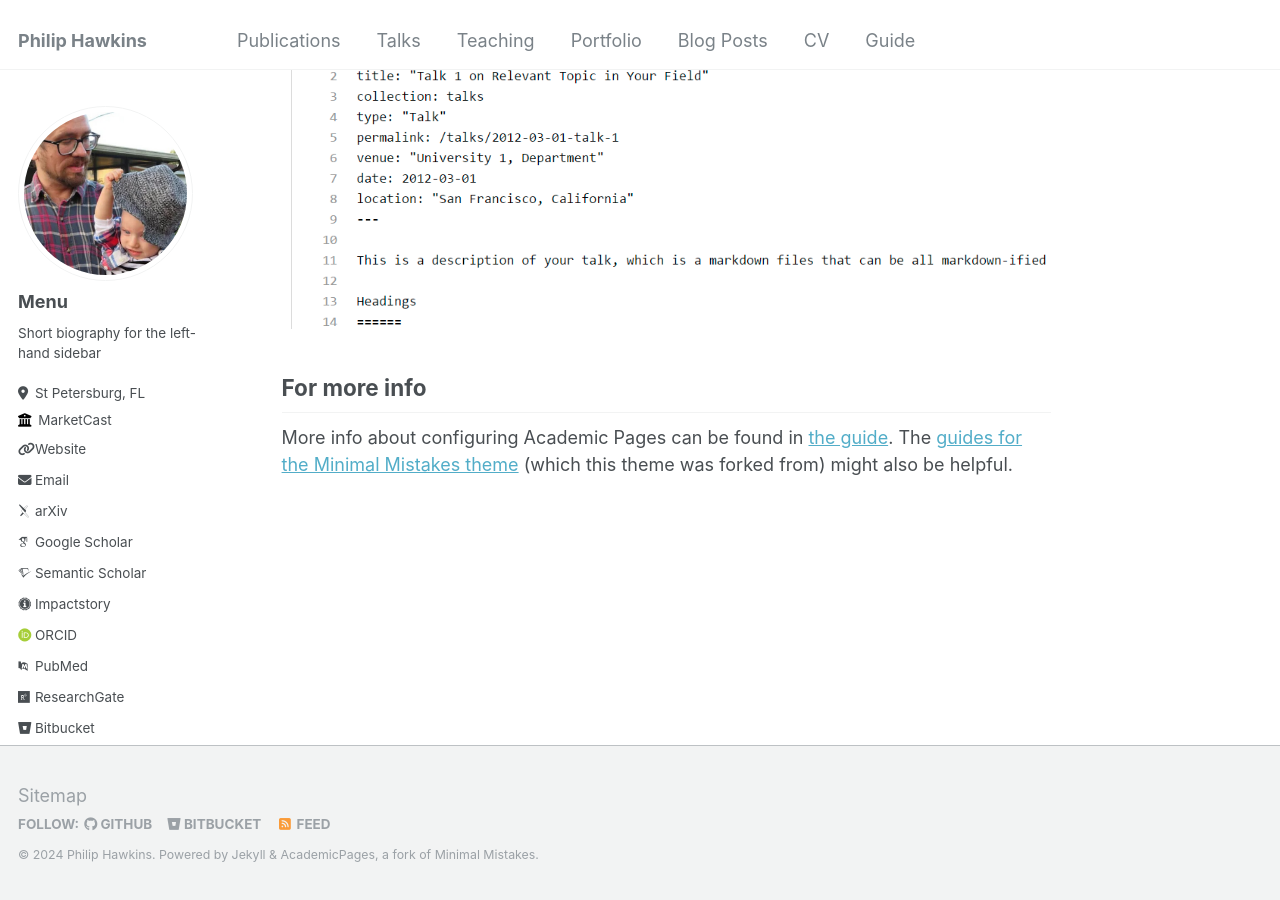
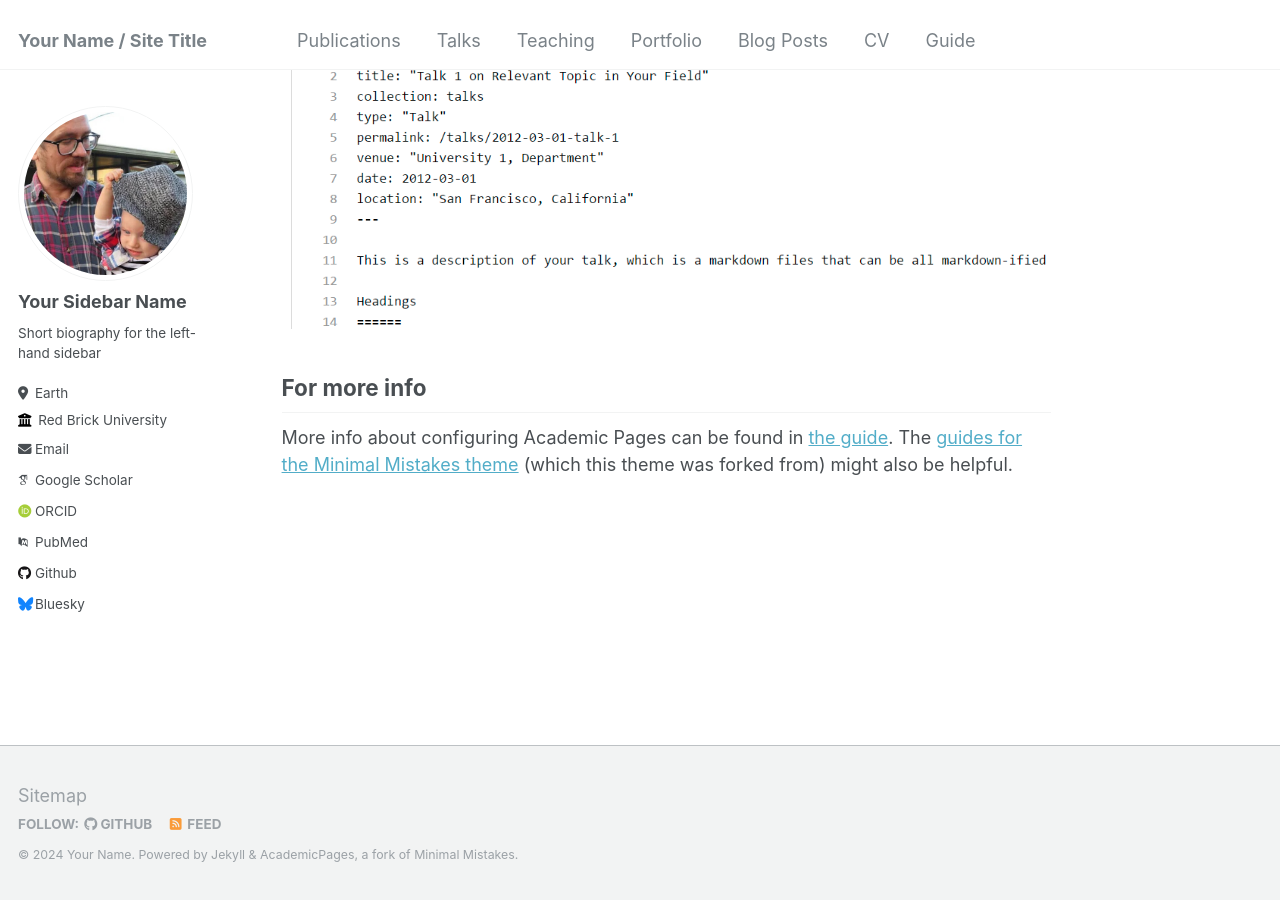
Before and after one commit to philip-hawkins-git/philip-hawkins-git.github.io, a Jekyll site: the page built from _pages/about.md, in a window 1280 px wide and 900 px high, scrolled down 2660 px. Built offline with Jekyll 4.4.1, drawn with Linux system fonts in a browser that asks for light colours; some web fonts are replaced.

Commit message:
Update _config.yml

```diff
--- a/_config.yml
+++ b/_config.yml
@@ -8,92 +8,94 @@
 
 # Basic Site Settings
 locale                   : "en-US"
-title                    : "Philip Hawkins"
+title                    : "Your Name / Site Title"
 title_separator          : "-"
-name                     : &name "Philip Hawkins"
-description              : &description "Data Analyst"
-url                      : "https://philip-hawkins-git.github.io/"
-baseurl                  : "/blog" # the subpath of your site, e.g. "/blog"
-repository               : "https://github.com/philip-hawkins-git"
+name                     : &name "Your Name"
+description              : &description "personal description"
+url                      : https://academicpages.github.io # the base hostname & protocol for your site e.g. "https://mmistakes.github.io"
+baseurl                  : "" # the subpath of your site, e.g. "/blog"
+repository               : "academicpages/academicpages.github.io"
 
-# Site Author - The following control what appear as part of the author content on the sidebar.
+# Site Author - The following control what appear as part of the author content on the side bar.
 #               If a field is blank the icon and link will not appear, otherwise it will be shown.
 #               Additional customization can be done by editing /_includes/author-profile.html
 author:
   # Biographic information
   avatar           : "profile.png"
-  name             : "Menu"
+  name             : "Your Sidebar Name"
+  pronouns         : # example: "she/her"
   bio              : "Short biography for the left-hand sidebar"
-  location         : "St Petersburg, FL"
-  employer         : "MarketCast"
-  uri              : "" # URL
-  email            : "mephilhawkins@gmail.com"
+  location         : "Earth"
+  employer         : "Red Brick University"
+  uri              : # URL
+  email            : "none@example.org"
 
   # Academic websites
-  arxiv            : "" # URL - Update with the correct link to your profile
+  arxiv            : # URL - Update with the correct link to your profile
   googlescholar    : "https://scholar.google.com/citations?user=PS_CX0AAAAAJ"
-  impactstory      : "" # URL
+  impactstory      : # URL
   orcid            : "http://orcid.org/yourorcidurl"
-  semantic         : "" # URL
+  semantic         : # URL
   pubmed           : "https://www.ncbi.nlm.nih.gov/pubmed/?term=john+snow"
-  researchgate     : "" # URL
+  researchgate     : # URL
 
   # Repositories and software development
-  bitbucket        : "" # Username - Update with your username on the site
-  codepen          : "" # Username
-  dribbble         : "" # Username
+  bitbucket        : # Username - Update with your username on the site
+  codepen          : # Username
+  dribbble         : # Username
   github           : "academicpages"
-  kaggle           : "" # Username
-  stackoverflow    : "" # User number or user number and name (i.e., use "1" or "1/jeff-atwood")
+  kaggle           : # Username
+  stackoverflow    : # User number or user number and name (i.e., use "1" or "1/jeff-atwood")
 
   # Social media
-  bluesky          : "bsky.app" # Replace this with your Bluesky username
-  facebook         : "" # Username
-  flickr           : "" # Username
-  foursquare       : "" # Username
-  goodreads        : "" # Username
-  google_plus      : "" # Username
-  keybase          : "" # Username
-  instagram        : "" # Username
-  lastfm           : "" # Username
-  linkedin         : "philip-hawkins-656a48293"
-  mastodon         : "" # URL
-  medium           : "" # URL
-  pinterest        : "" # Username
-  soundcloud       : "" # Username
-  steam            : "" # Username
-  telegram         : "" # URL
-  tumblr           : "" # Username
-  twitter          : "" # Username for X / Twitter
-  vine             : "" # Username
-  weibo            : "" # Username
-  wikipedia        : "" # Username
-  xing             : "" # Username
-  youtube          : "" # Username
-  zhihu            : "" # URL
+  bluesky          : "bsky.app" # Replace this with you Bluesky username
+  facebook         : # Username
+  flickr           : # Username
+  foursquare       : # Username
+  goodreads        : # Username
+  google_plus      : # Username
+  keybase          : # Username
+  instagram        : # Username
+  lastfm           : # Username
+  linkedin         : # Username
+  mastodon         : # URL
+  medium           : # URL
+  pinterest        : # Username
+  soundcloud       : # Username
+  steam            : # Username
+  telegram         : # URL
+  tumblr           : # Username
+  twitter          : # Username for X / Twitter
+  vine             : # Username
+  weibo            : # Username
+  wikipedia        : # Username
+  xing             : # Username
+  youtube          : # Username
+  zhihu            : # URL
+
 
 # Site Settings
-teaser                   : "" # filename of teaser fallback teaser image placed in /images/, .e.g. "500x300.png"
+teaser                   :  # filename of teaser fallback teaser image placed in /images/, .e.g. "500x300.png"
 breadcrumbs              : false # true, false (default)
 words_per_minute         : 160
 future                   : true
 read_more                : "disabled" # if enabled, adds "Read more" links to excerpts
-talkmap_link             : false # change to true to add link to talkmap on talks page
+talkmap_link             : false #change to true to add link to talkmap on talks page
 comments:
-  provider               : "" # false (default), "disqus", "discourse", "facebook", "google-plus", "staticman", "custom"
+  provider               : # false (default), "disqus", "discourse", "facebook", "google-plus", "staticman", "custom"
   disqus:
-    shortname            : ""
+    shortname            :
   discourse:
-    server               : "" # https://meta.discourse.org/t/embedding-discourse-comments-via-javascript/31963 , e.g.: meta.discourse.org
+    server               : # https://meta.discourse.org/t/embedding-discourse-comments-via-javascript/31963 , e.g.: meta.discourse.org
   facebook:
-    appid                : ""
-    num_posts            : "" # 5 (default)
-    colorscheme          : "" # "light" (default), "dark"
+    appid                :
+    num_posts            : # 5 (default)
+    colorscheme          : # "light" (default), "dark"
 staticman:
   allowedFields          : ['name', 'email', 'url', 'message']
   branch                 : "gh-pages" # "master", "gh-pages"
   commitMessage          : "New comment."
-  filename               : "comment-{@timestamp}"
+  filename               : comment-{@timestamp}
   format                 : "yml"
   moderation             : true
   path                   : "_data/comments/{options.slug}"
@@ -107,7 +109,8 @@ staticman:
         format           : "iso8601" # "iso8601" (default), "timestamp-seconds", "timestamp-milliseconds"
 atom_feed:
   hide                   : false     # change to true to hide the RSS feed in the footer
-  path                   : "" # blank (default) uses feed.xml
+  path                   : # blank (default) uses feed.xml
+
 
 # SEO Related
 google_site_verification :
@@ -115,26 +118,29 @@ bing_site_verification   :
 alexa_site_verification  :
 yandex_site_verification :
 
+
 # Social Sharing
 twitter:
-  username               : &twitter ""
+  username               : &twitter
 facebook:
-  username               : ""
-  app_id                 : ""
-  publisher              : ""
-og_image                 : "" # Open Graph/Twitter default site image
+  username               :
+  app_id                 :
+  publisher              :
+og_image                 :  # Open Graph/Twitter default site image
 # For specifying social profiles
 # - https://developers.google.com/structured-data/customize/social-profiles
 social:
-  type                   : "" # Person or Organization (defaults to Person)
-  name                   : "" # If the user or organization name differs from the site's name
-  links: [] # An array of links to social media profiles
+  type                   : # Person or Organization (defaults to Person)
+  name                   : # If the user or organization name differs from the site's name
+  links: # An array of links to social media profiles
+
 
 # Analytics
 analytics:
-  provider               : "false" # false (default), "google", "google-universal", "google-analytics-4", "custom"
+  provider               :  "false" # false (default), "google", "google-universal", "google-analytics-4", "custom"
   google:
     tracking_id          :
+
 
 # Reading Files
 include:
@@ -171,12 +177,14 @@ keep_files:
 encoding: "utf-8"
 markdown_ext: "markdown,mkdown,mkdn,mkd,md"
 
+
 # Conversion
 markdown: kramdown
 highlighter: rouge
 lsi: false
 excerpt_separator: "\n\n"
 incremental: false
+
 
 # Markdown Processing
 kramdown:
@@ -188,6 +196,7 @@ kramdown:
   toc_levels: 1..6
   smart_quotes: lsquo,rsquo,ldquo,rdquo
   enable_coderay: false
+
 
 # Collections
 collections:
@@ -203,6 +212,7 @@ collections:
   talks:
     output: true
     permalink: /:collection/:path/
+
 
 # Defaults
 defaults:
@@ -260,16 +270,19 @@ defaults:
       author_profile: true
       share: true
 
+
 # Sass/SCSS
 sass:
   sass_dir: _sass
   style: compressed # http://sass-lang.com/documentation/file.SASS_REFERENCE.html#output_style
+
 
 # Outputting
 permalink: /:categories/:title/
 # paginate: 5 # amount of posts to show
 # paginate_path: /page:num/
 timezone: America/Los_Angeles # http://en.wikipedia.org/wiki/List_of_tz_database_time_zones
+
 
 # Plugins
 plugins:
@@ -285,6 +298,7 @@ whitelist:
   - jekyll-gist
   - jekyll-feed
   - jemoji
+
 
 # Archives
 #  Type
@@ -314,6 +328,7 @@ tag_archive:
 #     category: /categories/:name/
 #     tag: /tags/:name/
 
+
 # HTML Compression
 # - http://jch.penibelst.de/
 compress_html:
```
